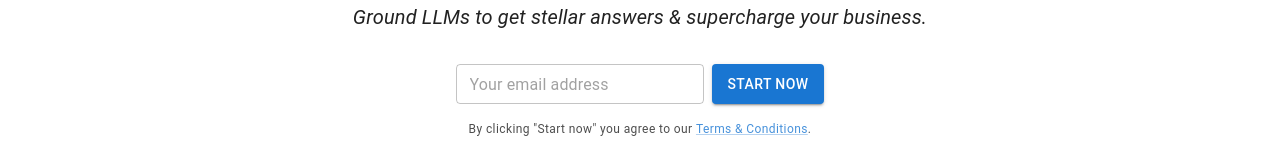
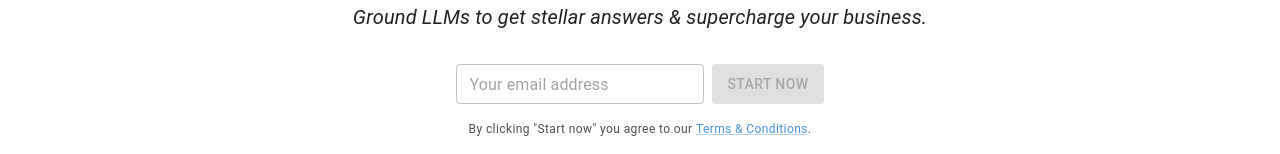
Before and after one commit to markov-ai-xyz/markov-ui, a React (Create React App) app: page / in a window 1280 px wide. Shown: the part 409-563 px from the top of the page. Built offline with nearby package versions, Linux system fonts and the light colour scheme.

Commit message:
Add meeting link with Anant Chandra

```diff
--- a/src/components/Hero.tsx
+++ b/src/components/Hero.tsx
@@ -9,19 +9,18 @@ import TextField from '@mui/material/TextField';
 import Typography from '@mui/material/Typography';
 
 export default function Hero() {
+  const emailRegex = /^[^\s@]+@[^\s@]+\.[^\s@]+$/;
   const [email, setEmail] = React.useState('');
-  const [isValidEmail, setIsValidEmail] = React.useState(true);
 
   const handleInputChange = (event: React.ChangeEvent<HTMLInputElement>) => {
     const inputValue = event.target.value;
     setEmail(inputValue);
-    const emailRegex = /^[^\s@]+@[^\s@]+\.[^\s@]+$/;
-    setIsValidEmail(emailRegex.test(inputValue));
   };
 
   const handleStartNow = () => {
-    if (isValidEmail) {
+    if (emailRegex.test(email)) {
       setEmail('');
+      window.open('https://cal.com/anant-chandra/quick-chat', '_blank');
     }
   };
 
@@ -120,14 +119,14 @@ export default function Hero() {
                 'aria-label': 'Enter your email address',
             }}
             value={email}
-            error={!isValidEmail}
+            error={email.length > 0 && !emailRegex.test(email)}
             onChange={handleInputChange}
           />
           <Button
             variant="contained"
             color="primary"
             onClick={handleStartNow}
-            disabled={!isValidEmail}
+            disabled={!emailRegex.test(email)}
           >
               Start now
           </Button>
--- a/src/components/Pricing.tsx
+++ b/src/components/Pricing.tsx
@@ -191,7 +191,7 @@ export default function Pricing() {
                   fullWidth
                   variant={tier.buttonVariant as 'outlined' | 'contained'}
                   component="a"
-                  href="/"
+                  href="https://cal.com/anant-chandra/quick-chat"
                   target="_blank"
                 >
                   {tier.buttonText}
```
